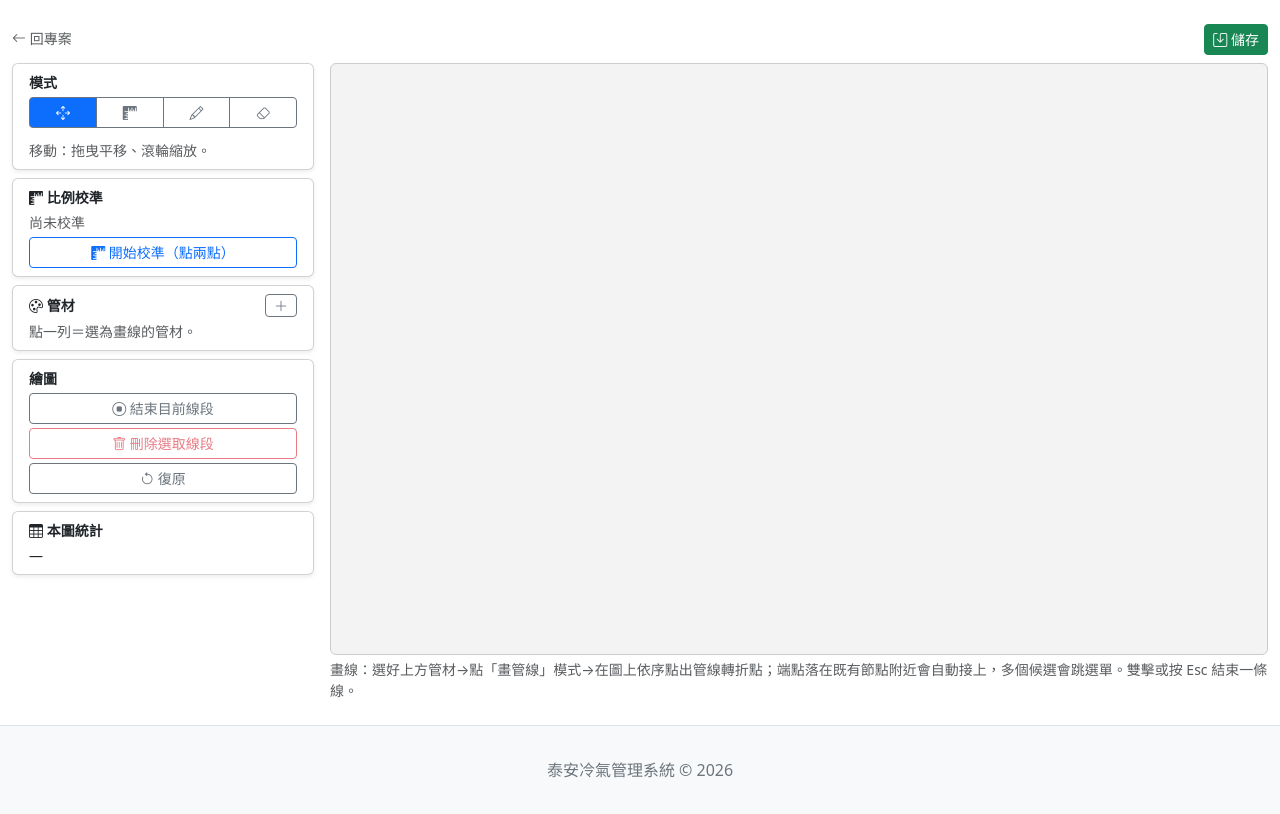
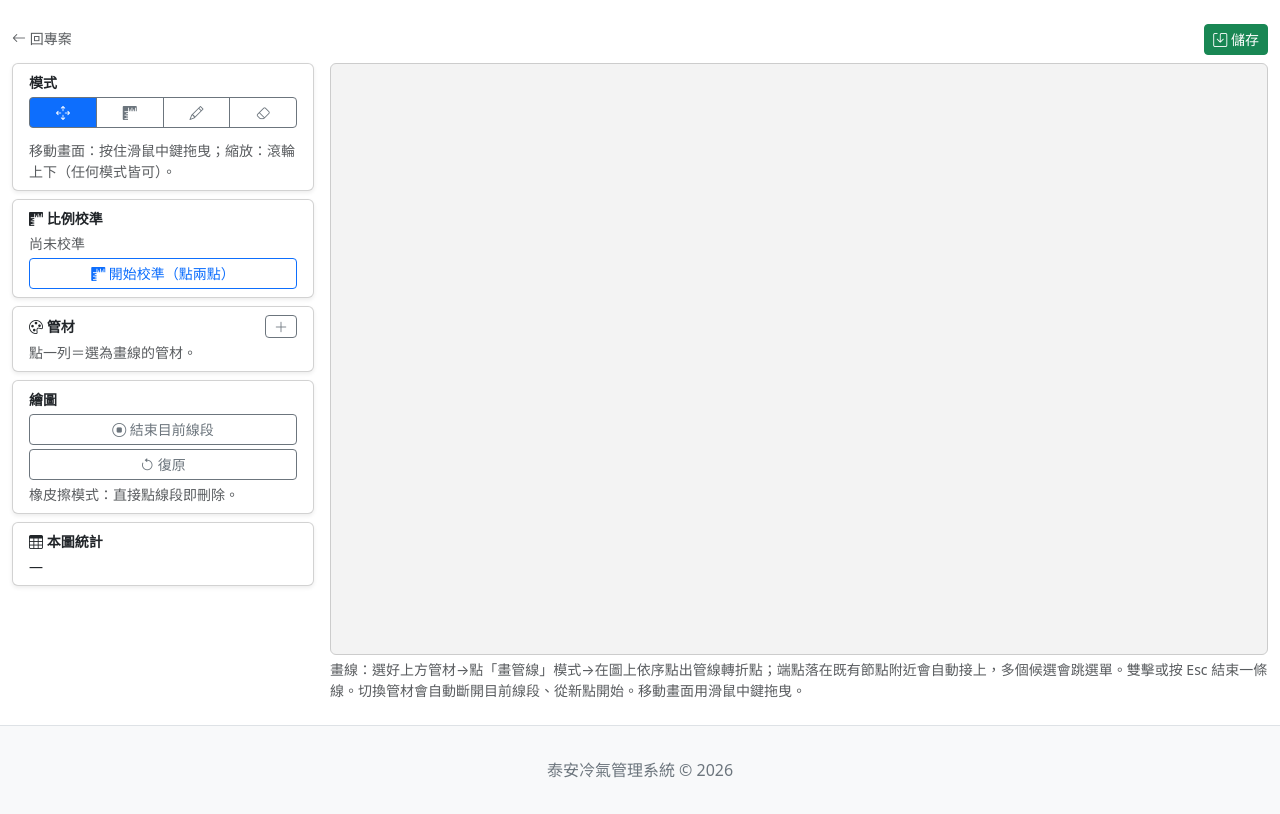
Before and after one commit to Yang-sen0821/taian-hvac, a Flask app: template templates/takeoff/editor.html in a window 1280 px wide. Shown: the part 57-871 px from the top of the page. Run offline with Flask 3, Linux system fonts and the light colour scheme; the template is opened without the code that fills it, so the values that code supplies are empty.

Commit message:
管材估算編輯器 UX 調整(業主驗收回饋4項)
1. 圖面移動改為按住滑鼠中鍵拖曳(任何模式皆可)、縮放維持滾輪；移除 stage.draggable
2. 管材列改成大標籤點擊即選取，改名走鉛筆/改色走色塊，與選取分離(原整列輸入框不好按)
3. 橡皮擦模式改為點線段直接刪除(移除選取再按鈕的兩段式)
4. 切換/新增管材自動斷開目前線段，避免從上段末端誤連新點
中鍵平移加視窗外放開的保險(buttons===0/blur 自動解除)

Codex 審：4項皆 APPROVE、無新 XSS。本地 test ALL PASS、node 語法 OK、瀏覽器渲染確認。

Co-Authored-By: Claude Opus 4.8 (1M context) <noreply@anthropic.com>

```diff
--- a/templates/takeoff/editor.html
+++ b/templates/takeoff/editor.html
@@ -31,12 +31,12 @@
             <div class="card-body py-2">
                 <div class="fw-bold small mb-1">模式</div>
                 <div class="btn-group btn-group-sm w-100 mb-2" role="group">
-                    <button class="btn btn-outline-secondary mode-btn active" data-mode="pan" title="移動/縮放"><i class="bi bi-arrows-move"></i></button>
+                    <button class="btn btn-outline-secondary mode-btn active" data-mode="pan" title="瀏覽（中鍵拖曳移動、滾輪縮放）"><i class="bi bi-arrows-move"></i></button>
                     <button class="btn btn-outline-secondary mode-btn" data-mode="calibrate" title="校準比例"><i class="bi bi-rulers"></i></button>
                     <button class="btn btn-outline-secondary mode-btn" data-mode="draw" title="畫管線"><i class="bi bi-pencil"></i></button>
-                    <button class="btn btn-outline-secondary mode-btn" data-mode="select" title="選取/刪除線段"><i class="bi bi-eraser"></i></button>
+                    <button class="btn btn-outline-secondary mode-btn" data-mode="select" title="橡皮擦（點線段即刪除）"><i class="bi bi-eraser"></i></button>
                 </div>
-                <div id="modeHint" class="form-text">移動：拖曳平移、滾輪縮放。</div>
+                <div id="modeHint" class="form-text">移動畫面：按住滑鼠中鍵拖曳；縮放：滾輪上下（任何模式皆可）。</div>
             </div>
         </div>
 
@@ -63,8 +63,8 @@
             <div class="card-body py-2">
                 <div class="fw-bold small mb-1">繪圖</div>
                 <button id="endLineBtn" class="btn btn-outline-secondary btn-sm w-100 mb-1"><i class="bi bi-stop-circle"></i> 結束目前線段</button>
-                <button id="delSegBtn" class="btn btn-outline-danger btn-sm w-100 mb-1" disabled><i class="bi bi-trash"></i> 刪除選取線段</button>
                 <button id="undoBtn" class="btn btn-outline-secondary btn-sm w-100"><i class="bi bi-arrow-counterclockwise"></i> 復原</button>
+                <div class="form-text mt-1">橡皮擦模式：直接點線段即刪除。</div>
             </div>
         </div>
 
@@ -80,7 +80,7 @@
     <div class="col-12 col-lg-9">
         <div id="stageWrap"></div>
         <div id="pickMenu"></div>
-        <div class="form-text mt-1">畫線：選好上方管材→點「畫管線」模式→在圖上依序點出管線轉折點；端點落在既有節點附近會自動接上，多個候選會跳選單。雙擊或按 Esc 結束一條線。</div>
+        <div class="form-text mt-1">畫線：選好上方管材→點「畫管線」模式→在圖上依序點出管線轉折點；端點落在既有節點附近會自動接上，多個候選會跳選單。雙擊或按 Esc 結束一條線。切換管材會自動斷開目前線段、從新點開始。移動畫面用滑鼠中鍵拖曳。</div>
     </div>
 </div>
 
@@ -116,7 +116,6 @@
   let mode='pan', activeType=data.pipe_types[0]?data.pipe_types[0].id:null;
   let cur=[];                 // 目前正在畫的 polyline（node id 陣列）
   let calibPts=[];            // 校準暫存點
-  let selSeg=null;            // 選取的線段 id
   const undoStack=[];
 
   // ---- Konva 初始化 ----
@@ -141,6 +140,23 @@
 
   window.addEventListener('resize',()=>{stage.width(wrap.clientWidth);stage.height(wrap.clientHeight);stage.batchDraw();});
 
+  // ---- 滑鼠中鍵拖曳平移（任何模式皆可；左鍵保留給各模式操作）----
+  let panning=false, panStart=null, posStart=null;
+  const cont=stage.container();
+  cont.addEventListener('mousedown', e=>{
+    if(e.button===1){ e.preventDefault(); panning=true; panStart={x:e.clientX,y:e.clientY}; posStart=stage.position(); cont.style.cursor='grabbing'; }
+  });
+  window.addEventListener('mousemove', e=>{
+    if(panning){
+      if(e.buttons===0){ panning=false; cont.style.cursor=''; return; }   // 視窗外放開中鍵的保險：偵測無按鍵即解除
+      stage.position({x:posStart.x+(e.clientX-panStart.x), y:posStart.y+(e.clientY-panStart.y)}); stage.batchDraw();
+    }
+  });
+  window.addEventListener('mouseup', e=>{ if(e.button===1 && panning){ panning=false; cont.style.cursor=''; } });
+  window.addEventListener('blur', ()=>{ panning=false; cont.style.cursor=''; });
+  // 擋掉中鍵在容器上的預設自動捲動
+  cont.addEventListener('auxclick', e=>{ if(e.button===1) e.preventDefault(); });
+
   // ---- 工具函式 ----
   const nodeById=id=>data.nodes.find(n=>n.id===id);
   const typeById=id=>data.pipe_types.find(t=>t.id===id);
@@ -161,6 +177,7 @@
     const used=new Set(); data.segments.forEach(s=>{used.add(s.a);used.add(s.b);});
     data.nodes=data.nodes.filter(n=>used.has(n.id));
   }
+  function deleteSegment(id){ snapshot(); data.segments=data.segments.filter(s=>s.id!==id); pruneOrphans(); markDirty(); redraw(); }
 
   // ---- 計算（前端顯示用；後端為權威）----
   function scaleMmPerPx(){ return (calib_px>0&&calib_real_mm>0)? calib_real_mm/calib_px : 0; }
@@ -196,10 +213,15 @@
     // 線段
     data.segments.forEach(s=>{
       const a=nodeById(s.a),b=nodeById(s.b),t=typeById(s.type); if(!a||!b)return;
-      const line=new Konva.Line({points:[a.x,a.y,b.x,b.y],stroke:(t?t.color:'#666'),
-        strokeWidth:(selSeg===s.id?5:3)/stage.scaleX(),hitStrokeWidth:12/stage.scaleX(),
+      const line=new Konva.Line({points:[a.x,a.y,b.x,b.y],stroke:hexColor(t?t.color:'#666'),
+        strokeWidth:3/stage.scaleX(),hitStrokeWidth:14/stage.scaleX(),
         lineCap:'round',id:s.id});
-      if(mode==='select'){ line.on('click tap',()=>{selSeg=s.id;updateDelBtn();redraw();}); }
+      if(mode==='select'){
+        // 橡皮擦模式：直接點線段即刪除（不需二次確認；可復原）
+        line.on('click tap',(ev)=>{ if(ev) ev.cancelBubble=true; deleteSegment(s.id); });
+        line.on('mouseenter',()=>{cont.style.cursor='pointer';});
+        line.on('mouseleave',()=>{cont.style.cursor='';});
+      }
       drawLayer.add(line);
     });
     // 節點
@@ -281,21 +303,16 @@
       markDirty(); redraw();
       return;
     }
-    if(mode==='select'){
-      // 點空白處取消選取（線段自身的 click 已處理選取）
-      if(e.target===stage){ selSeg=null; updateDelBtn(); redraw(); }
-      return;
-    }
+    // select（橡皮擦）模式：刪除由線段自身的 click 處理，點空白不做事
   });
   stage.on('dblclick dbltap',()=>{ if(mode==='draw'){ cur=[]; redraw(); } });
   document.addEventListener('keydown',e=>{ if(e.key==='Escape'){ cur=[]; calibPts=[]; redraw(); } });
 
   // ---- 模式切換 ----
   function setMode(m){
-    mode=m; cur=[]; calibPts=[]; selSeg=null; updateDelBtn();
-    stage.draggable(m==='pan');
+    mode=m; cur=[]; calibPts=[];
     document.querySelectorAll('.mode-btn').forEach(b=>b.classList.toggle('active',b.dataset.mode===m));
-    const hints={pan:'移動：拖曳平移、滾輪縮放。',calibrate:'校準：在圖上點兩個已知距離的點，再輸入實際公分。',draw:'畫管線：依序點出轉折點；近既有節點會自動吸附，多候選跳選單。雙擊/Esc 結束。',select:'選取：點線段選取後可刪除。'};
+    const hints={pan:'移動畫面：按住滑鼠中鍵拖曳；縮放：滾輪上下。',calibrate:'校準：點兩個已知距離的點，再輸入實際公分。',draw:'畫管線：依序點轉折點；近節點自動吸附、多候選跳選單；換管材自動斷線。雙擊/Esc 結束。',select:'橡皮擦：直接點線段即刪除（可復原）。'};
     document.getElementById('modeHint').textContent=hints[m]||'';
     redraw();
   }
@@ -306,11 +323,7 @@
     if(!undoStack.length)return; const prev=JSON.parse(undoStack.pop());
     data.nodes=prev.nodes;data.segments=prev.segments;data.pipe_types=prev.pipe_types;calib_px=prev.calib_px;calib_real_mm=prev.calib_real_mm;
     if(!data.pipe_types.find(t=>t.id===activeType))activeType=data.pipe_types[0]?.id||null;
-    cur=[];selSeg=null;updateDelBtn();updateCalibInfo();renderTypes();markDirty();redraw();
-  });
-  function updateDelBtn(){ document.getElementById('delSegBtn').disabled=!selSeg; }
-  document.getElementById('delSegBtn').addEventListener('click',()=>{
-    if(!selSeg)return; snapshot(); data.segments=data.segments.filter(s=>s.id!==selSeg); selSeg=null; pruneOrphans(); updateDelBtn(); markDirty(); redraw();
+    cur=[];updateCalibInfo();renderTypes();markDirty();redraw();
   });
 
   // ---- 校準資訊 ----
@@ -324,25 +337,27 @@
   function renderTypes(){
     const box=document.getElementById('typeList'); box.innerHTML='';
     data.pipe_types.forEach(t=>{
+      // 整列(尤其名稱標籤)為大選取區，點一下＝選為畫線管材；改名走鉛筆、改色走色塊（與選取分離，避免不好按）
       const row=document.createElement('div'); row.className='tk-type-row d-flex align-items-center gap-2 mb-1'+(t.id===activeType?' active':'');
-      // 以 DOM 建構並用 property 設值（非 innerHTML 拼字串），避免管材名/顏色造成 XSS
-      const colorIn=document.createElement('input'); colorIn.type='color'; colorIn.title='顏色';
-      colorIn.style.cssText='width:26px;height:24px;padding:0;border:0;background:none'; colorIn.value=hexColor(t.color);
-      const nameIn=document.createElement('input'); nameIn.type='text'; nameIn.className='form-control form-control-sm';
-      nameIn.style.height='26px'; nameIn.value=(t.name==null?'':String(t.name));
-      const delBtn=document.createElement('button'); delBtn.className='btn btn-sm btn-outline-danger py-0'; delBtn.title='刪除';
-      delBtn.innerHTML='<i class="bi bi-x"></i>';
-      row.append(colorIn,nameIn,delBtn);
-      row.addEventListener('click',e=>{ if(e.target===colorIn||e.target===nameIn||delBtn.contains(e.target))return; activeType=t.id; renderTypes(); });
-      colorIn.addEventListener('input',()=>{snapshot();t.color=colorIn.value;markDirty();redraw();});
+      row.style.cursor='pointer';
+      const colorIn=document.createElement('input'); colorIn.type='color'; colorIn.title='改顏色';
+      colorIn.style.cssText='width:24px;height:22px;padding:0;border:0;background:none;flex:0 0 auto'; colorIn.value=hexColor(t.color);
+      const label=document.createElement('span'); label.className='flex-grow-1'; label.style.cssText='font-size:13px;user-select:none';
+      label.textContent=((t.name==null?'':String(t.name))||'（未命名）');
+      const editBtn=document.createElement('button'); editBtn.type='button'; editBtn.className='btn btn-sm btn-link p-0 text-secondary'; editBtn.title='改名'; editBtn.innerHTML='<i class="bi bi-pencil"></i>';
+      const delBtn=document.createElement('button'); delBtn.type='button'; delBtn.className='btn btn-sm btn-link p-0 text-danger'; delBtn.title='刪除'; delBtn.innerHTML='<i class="bi bi-x-lg"></i>';
+      row.append(colorIn,label,editBtn,delBtn);
+      const selectThis=()=>{ if(activeType!==t.id){ activeType=t.id; cur=[]; renderTypes(); redraw(); } };  // 換管材自動斷線(cur=[])
+      row.addEventListener('click',e=>{ if(colorIn.contains(e.target)||editBtn.contains(e.target)||delBtn.contains(e.target))return; selectThis(); });
       colorIn.addEventListener('click',e=>e.stopPropagation());
-      nameIn.addEventListener('change',()=>{snapshot();t.name=nameIn.value.trim()||t.name;markDirty();redraw();});
+      colorIn.addEventListener('input',()=>{snapshot();t.color=hexColor(colorIn.value);markDirty();redraw();});
+      editBtn.addEventListener('click',e=>{ e.stopPropagation(); const nn=prompt('管材名稱：',t.name||''); if(nn!==null){ snapshot(); t.name=nn.trim()||t.name; markDirty(); renderTypes(); redraw(); } });
       delBtn.addEventListener('click',e=>{
         e.stopPropagation();
         const used=data.segments.some(s=>s.type===t.id);
         if(used && !confirm('此管材已有線段，刪除會一併刪除這些線段。確定？'))return;
         snapshot(); data.segments=data.segments.filter(s=>s.type!==t.id); data.pipe_types=data.pipe_types.filter(x=>x.id!==t.id);
-        if(activeType===t.id)activeType=data.pipe_types[0]?.id||null;
+        if(activeType===t.id){ activeType=data.pipe_types[0]?.id||null; cur=[]; }
         pruneOrphans(); markDirty(); renderTypes(); redraw();
       });
       box.appendChild(row);
@@ -352,7 +367,7 @@
     snapshot();
     const palette=['#e53935','#1e88e5','#43a047','#fb8c00','#8e24aa','#00897b','#6d4c41'];
     const t={id:uid('t'),name:'新管材',color:palette[data.pipe_types.length%palette.length]};
-    data.pipe_types.push(t); activeType=t.id; markDirty(); renderTypes();
+    data.pipe_types.push(t); activeType=t.id; cur=[]; markDirty(); renderTypes(); redraw();   // 新增即選用並斷線
   });
 
   // ---- 儲存 ----
```
